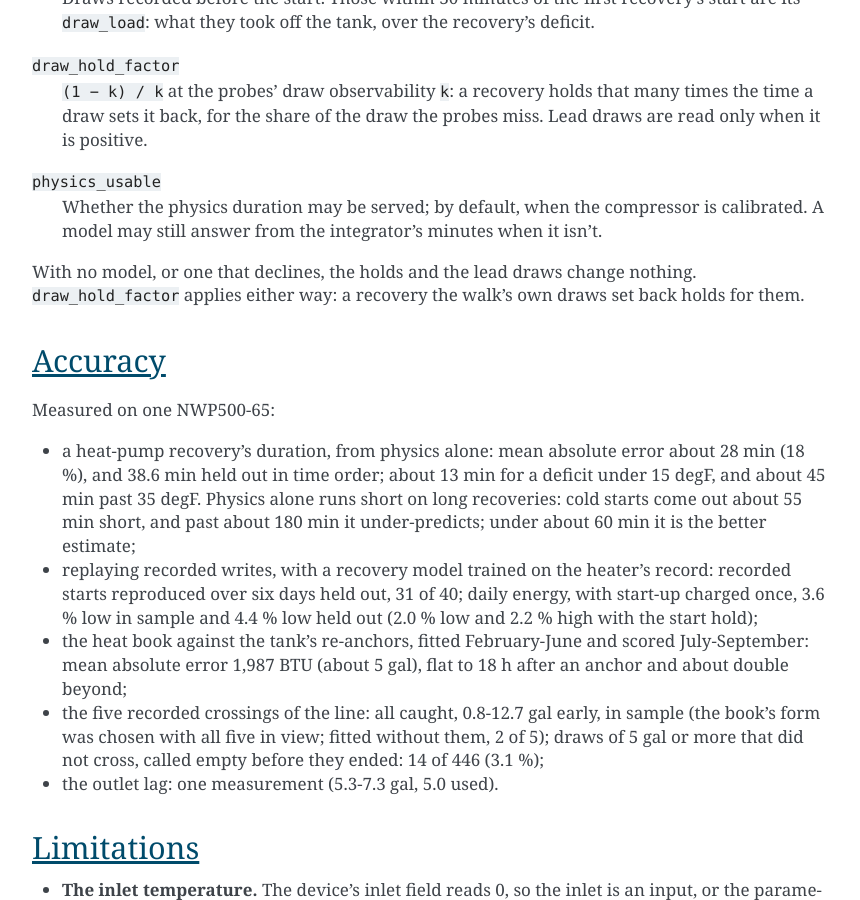
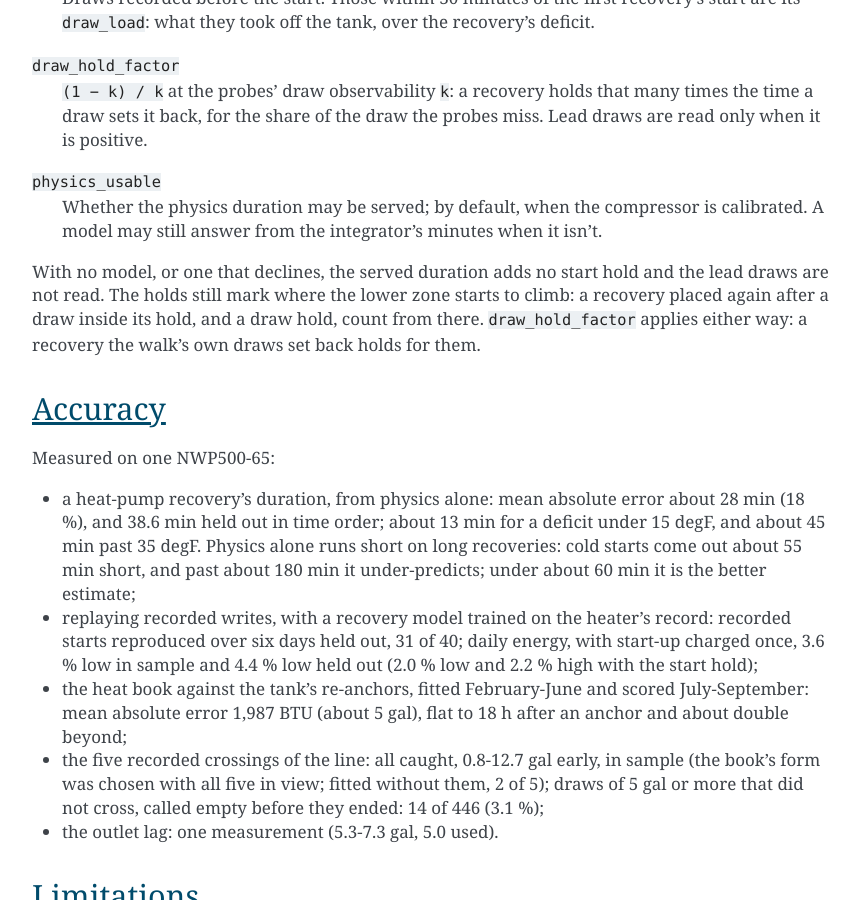
Before and after one commit to eman/nwp500-python, a Sphinx documentation site: the page built from docs/explanation/simulator.rst, in a window 1280 px wide and 900 px high, scrolled down 5537 px. Shown: the whole window, without its empty margins (338-1198 px from the left). Built offline with Sphinx 7.4.7, drawn with Linux system fonts in a browser that asks for light colours.

Commit message:
docs(sim): without a model the holds still mark where the climb starts
The served duration adds no start hold, but placing a recovery again
after a draw and a draw hold count from the hold, so the holds are not
inert.

```diff
--- a/docs/explanation/simulator.rst
+++ b/docs/explanation/simulator.rst
@@ -317,9 +317,12 @@ with, beside ``recovery=``:
    compressor is calibrated. A model may still answer from the
    integrator's minutes when it isn't.
 
-With no model, or one that declines, the holds and the lead draws
-change nothing. ``draw_hold_factor`` applies either way: a recovery the
-walk's own draws set back holds for them.
+With no model, or one that declines, the served duration adds no start
+hold and the lead draws are not read. The holds still mark where the
+lower zone starts to climb: a recovery placed again after a draw inside
+its hold, and a draw hold, count from there. ``draw_hold_factor``
+applies either way: a recovery the walk's own draws set back holds for
+them.
 
 
 Accuracy
```
Also changed, not shown: 1 other file.
